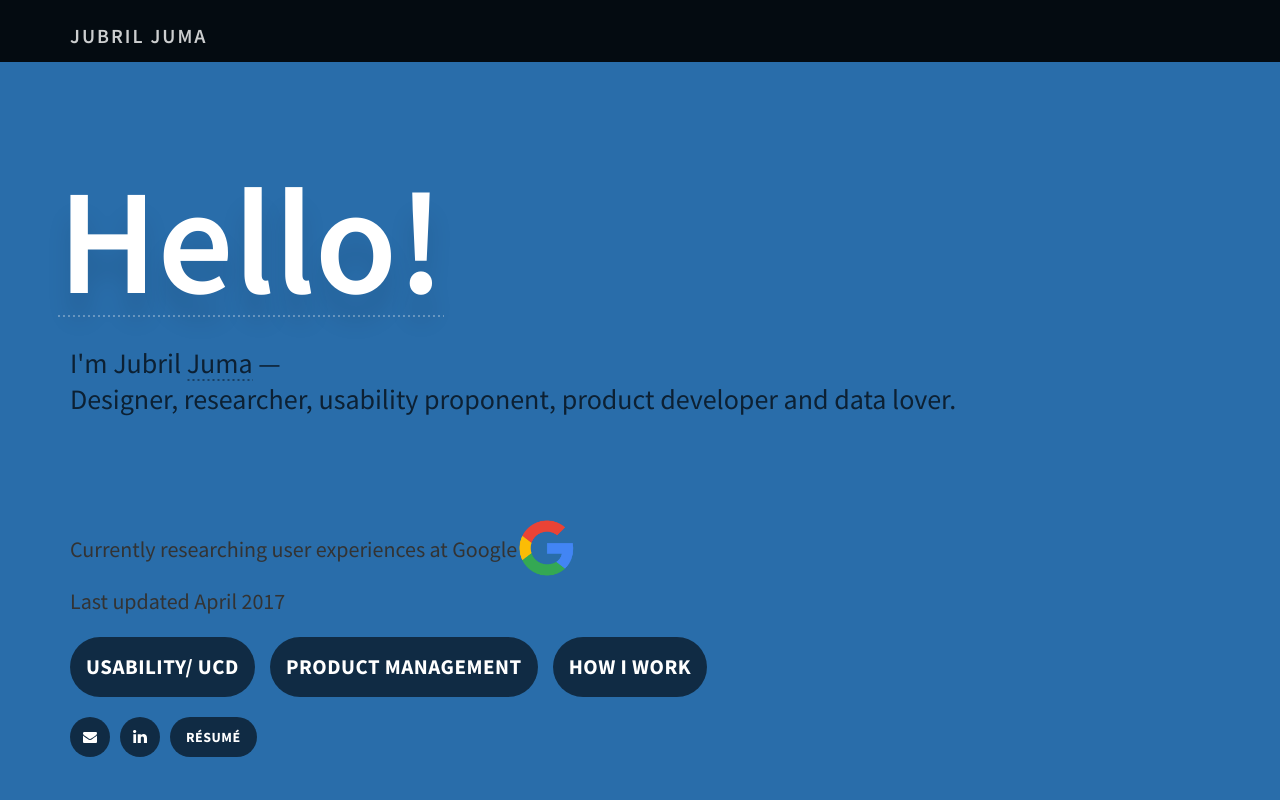
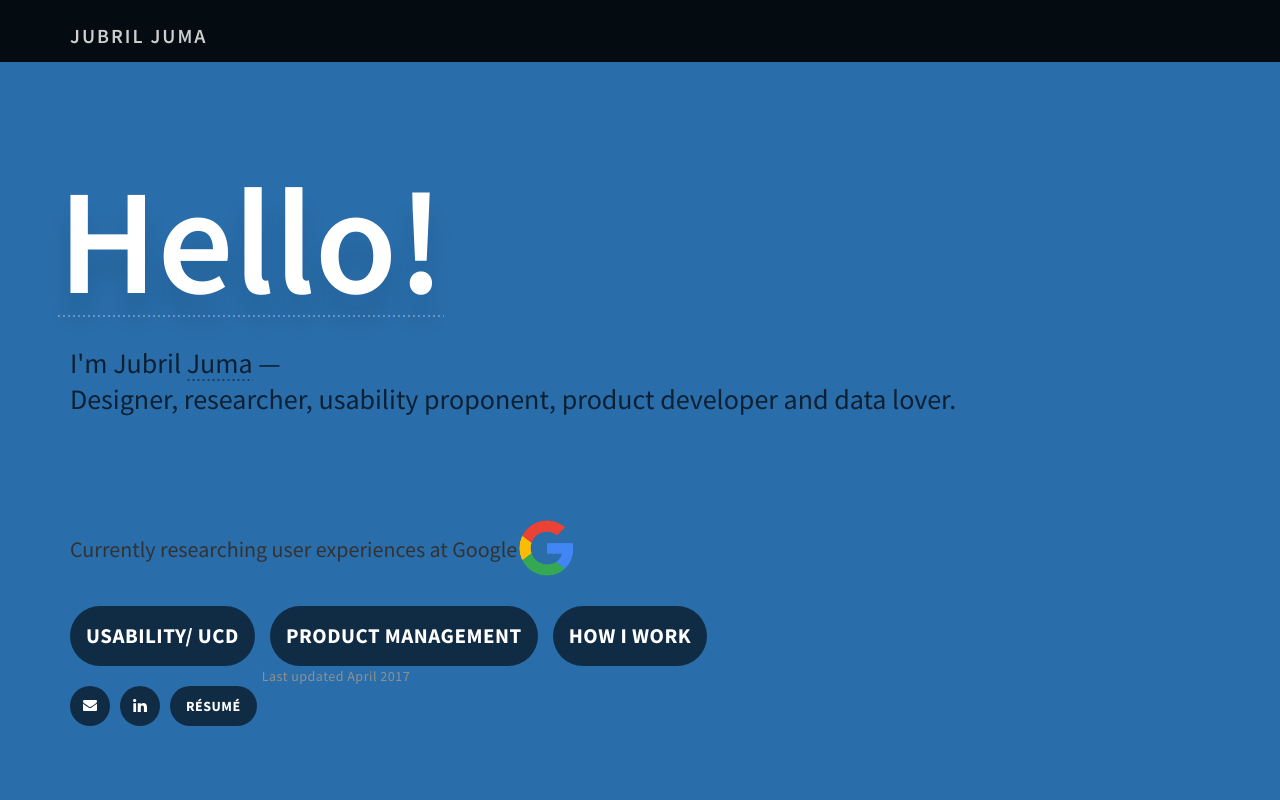
Before and after one commit to JubrilJuma/jubriljuma.github.io, a plain HTML site: page index.html in a window 1280 px wide. Shown: the top 800 px of the page. Drawn offline with nearby package versions, Linux system fonts and the light colour scheme; a script that the page names is missing.

Commit message:
Last updated 2

```diff
--- a/index.html
+++ b/index.html
@@ -53,7 +53,6 @@
 					</div>
 
 					<div>Currently researching user experiences at Google<img src="images/googlelogo.png" class="like"></div>
-					<div>Last updated April 2017</div>
 
 <div class="portfolios">
 						<a href="ux.html">
@@ -78,6 +77,9 @@
 						<!-- <a href="https://drive.google.com/open?id=1KvD8lthqCaO339Z_YbM0q0OHRjA8T3ZS" target="none"> -->
 						<a href="Resume.Jubril.Juma.pdf" target="none">
 							<div class="button button2">R&eacute;sum&eacute;</div>
+						</a>
+						<a>
+							<div class="copyright2">Last updated April 2017</div>
 						</a>
 					</div>
 				</div>
```
